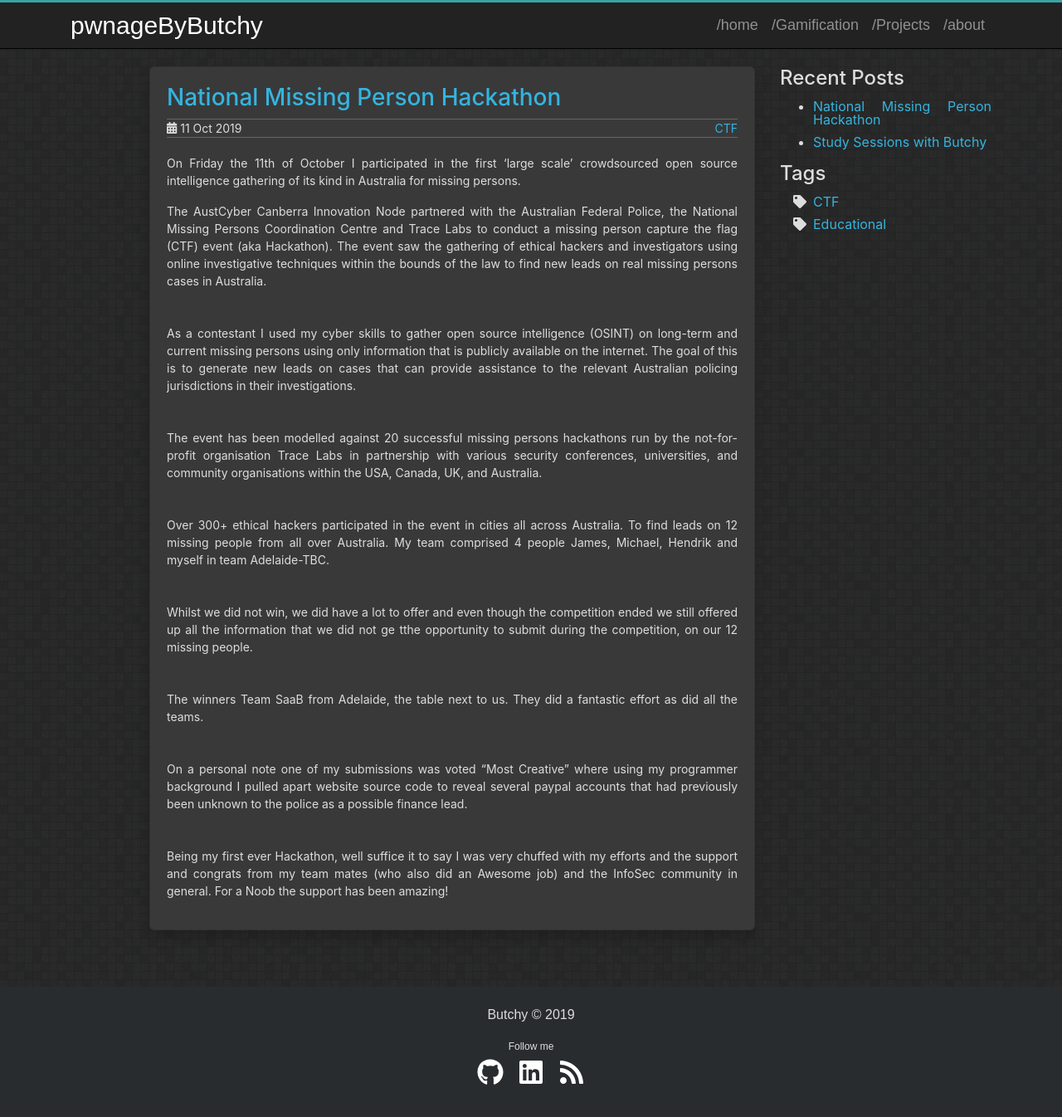
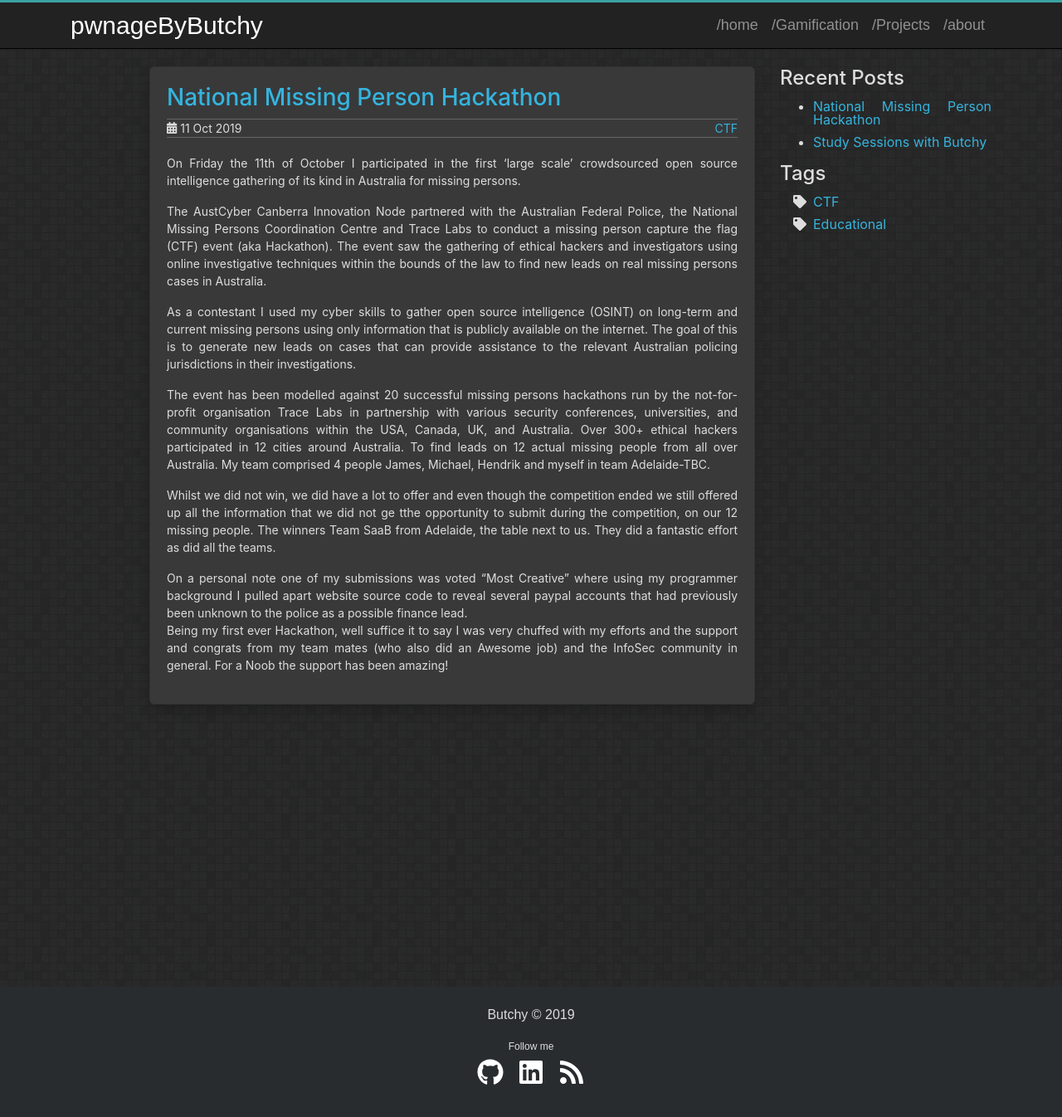
Before and after one commit to pwnageByButchy/pwnageByButchy.github.io, a Jekyll site: the page built from _posts/2019-10-11-national-missing-person-hackathon.md, in a window 1280 px wide and 1371 px high. Shown: the top 1346 px of the window at 83% size. Built offline with Jekyll 4.4.1, drawn with Linux system fonts in a browser that asks for light colours.

Commit message:
Update 2019-10-11-national-missing-person-hackathon.md

```diff
--- a/_posts/2019-10-11-national-missing-person-hackathon.md
+++ b/_posts/2019-10-11-national-missing-person-hackathon.md
@@ -8,17 +8,12 @@
 On Friday the 11th of October I participated in the first ‘large scale’ crowdsourced open source intelligence gathering of its kind in Australia for missing persons.
 
 The AustCyber Canberra Innovation Node partnered with the Australian Federal Police, the National Missing Persons Coordination Centre and Trace Labs to conduct a missing person capture the flag (CTF) event (aka Hackathon). The event saw the gathering of ethical hackers and investigators using online investigative techniques within the bounds of the law to find new leads on real missing persons cases in Australia.
-<br />
+
 As a contestant I used my cyber skills to gather open source intelligence (OSINT) on long-term and current missing persons using only information that is publicly available on the internet. The goal of this is to generate new leads on cases that can provide assistance to the relevant Australian policing jurisdictions in their investigations.
-<br />
-The event has been modelled against 20 successful missing persons hackathons run by the not-for-profit organisation Trace Labs in partnership with various security conferences, universities, and community organisations within the USA, Canada, UK, and Australia.
-<br />
-Over 300+ ethical hackers participated in the event in cities all across Australia. To find leads on 12 missing people from all over Australia. My team comprised 4 people James, Michael, Hendrik and myself in team Adelaide-TBC.
-<br />
-Whilst we did not win, we did have a lot to offer and even though the competition ended we still offered up all the information that we did not ge tthe opportunity to submit during the competition, on our 12 missing people.
-<br />
-The winners Team SaaB from Adelaide, the table next to us. They did a fantastic effort as did all the teams.
-<br />
+
+The event has been modelled against 20 successful missing persons hackathons run by the not-for-profit organisation Trace Labs in partnership with various security conferences, universities, and community organisations within the USA, Canada, UK, and Australia. Over 300+ ethical hackers participated in 12 cities around Australia. To find leads on 12 actual missing people from all over Australia. My team comprised 4 people James, Michael, Hendrik and myself in team Adelaide-TBC.
+
+Whilst we did not win, we did have a lot to offer and even though the competition ended we still offered up all the information that we did not ge tthe opportunity to submit during the competition, on our 12 missing people. The winners Team SaaB from Adelaide, the table next to us. They did a fantastic effort as did all the teams.
+
 On a personal note one of my submissions was voted "Most Creative" where using my programmer background I pulled apart website source code to reveal several paypal accounts that had previously been unknown to the police as a possible finance lead.
-<br />
 Being my first ever Hackathon, well suffice it to say I was very chuffed with my efforts and the support and congrats from my team mates (who also did an Awesome job) and the InfoSec community in general. For a Noob the support has been amazing!
```
